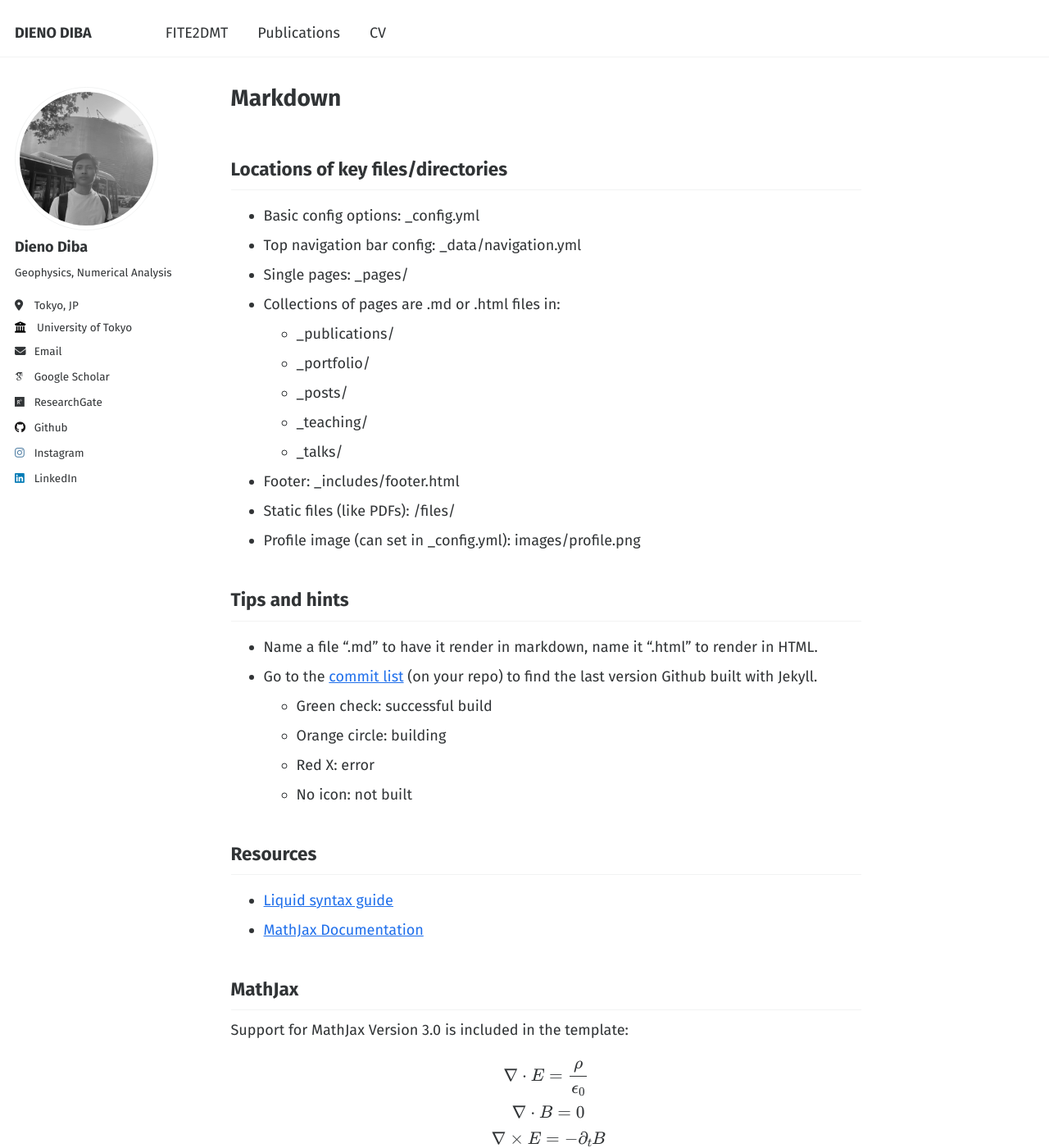
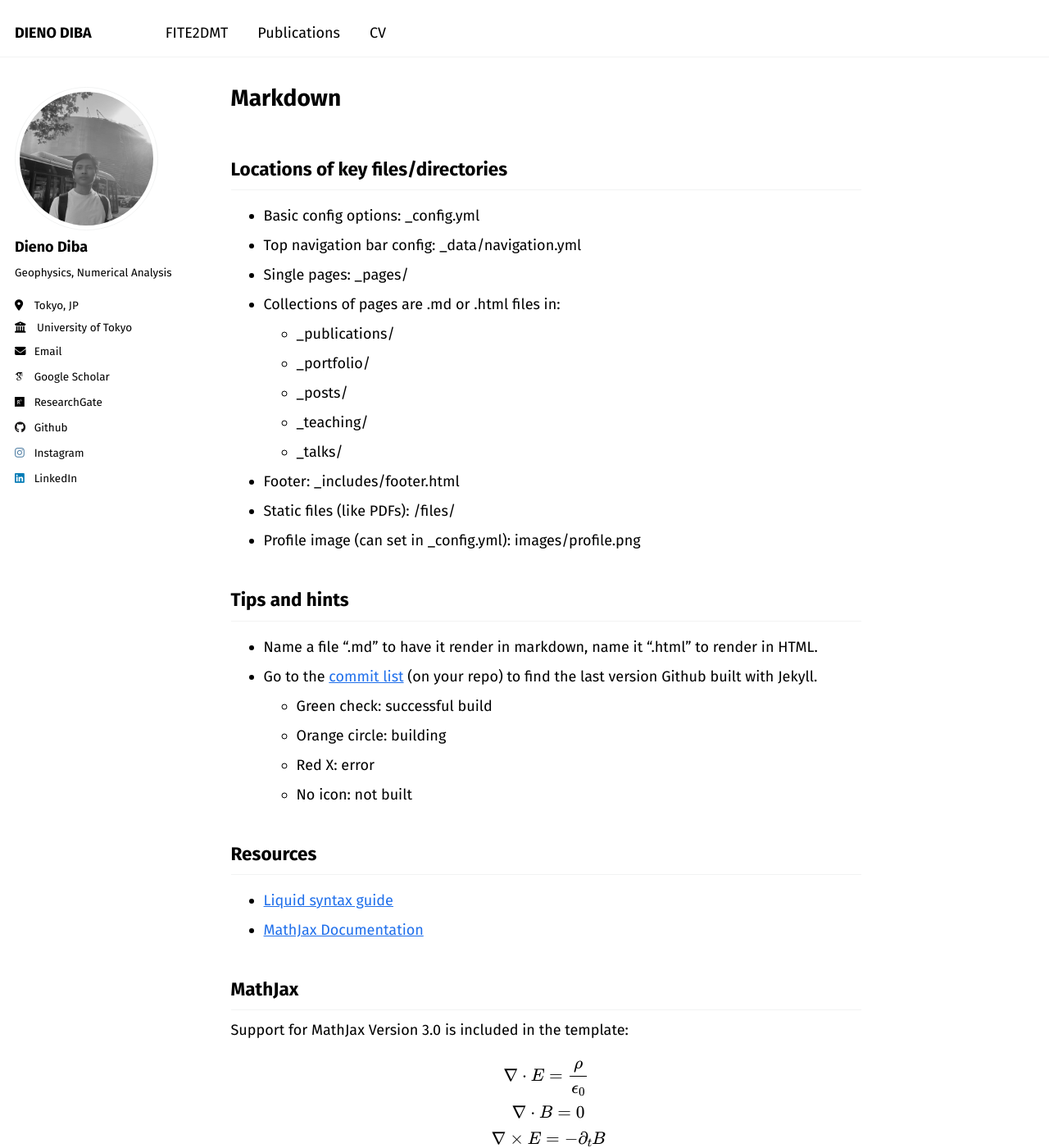
Before and after one commit to dienodiba/dienodiba.github.io, a Jekyll site: the page built from _pages/markdown.md, in a window 1280 px wide and 1400 px high. Shown: the whole window at 82% size. Built offline with Jekyll 4.4.1, drawn with Linux system fonts in a browser that asks for light colours; some web fonts are replaced.

Commit message:
Update _variables.scss

```diff
--- a/_sass/_variables.scss
+++ b/_sass/_variables.scss
@@ -67,12 +67,13 @@ $dark-gray                  : mix(#000, $gray, 40%);
 $darker-gray                : mix(#000, $gray, 60%);
 $light-gray                 : mix(#fff, $gray, 50%);
 $lighter-gray               : mix(#fff, $gray, 90%);
+$black                      : #000;
 
 $body-color                 : #fff;
 $background-color           : #fff;
 $code-background-color      : #fafafa;
 $code-background-color-dark : $light-gray;
-$text-color                 : $darker-gray;
+$text-color                 : $black;
 $border-color               : $lighter-gray;
 
 $primary-color              : #7a8288;
@@ -115,7 +116,7 @@ $link-color-visited         : mix(#fff, $link-color, 25%);
 /*
 $masthead-link-color        : $primary-color;
 */
-$masthead-link-color        : $darker-gray;
+$masthead-link-color        : $black;
 $masthead-link-color-hover  : mix(#000, $primary-color, 25%);
 
 
```
